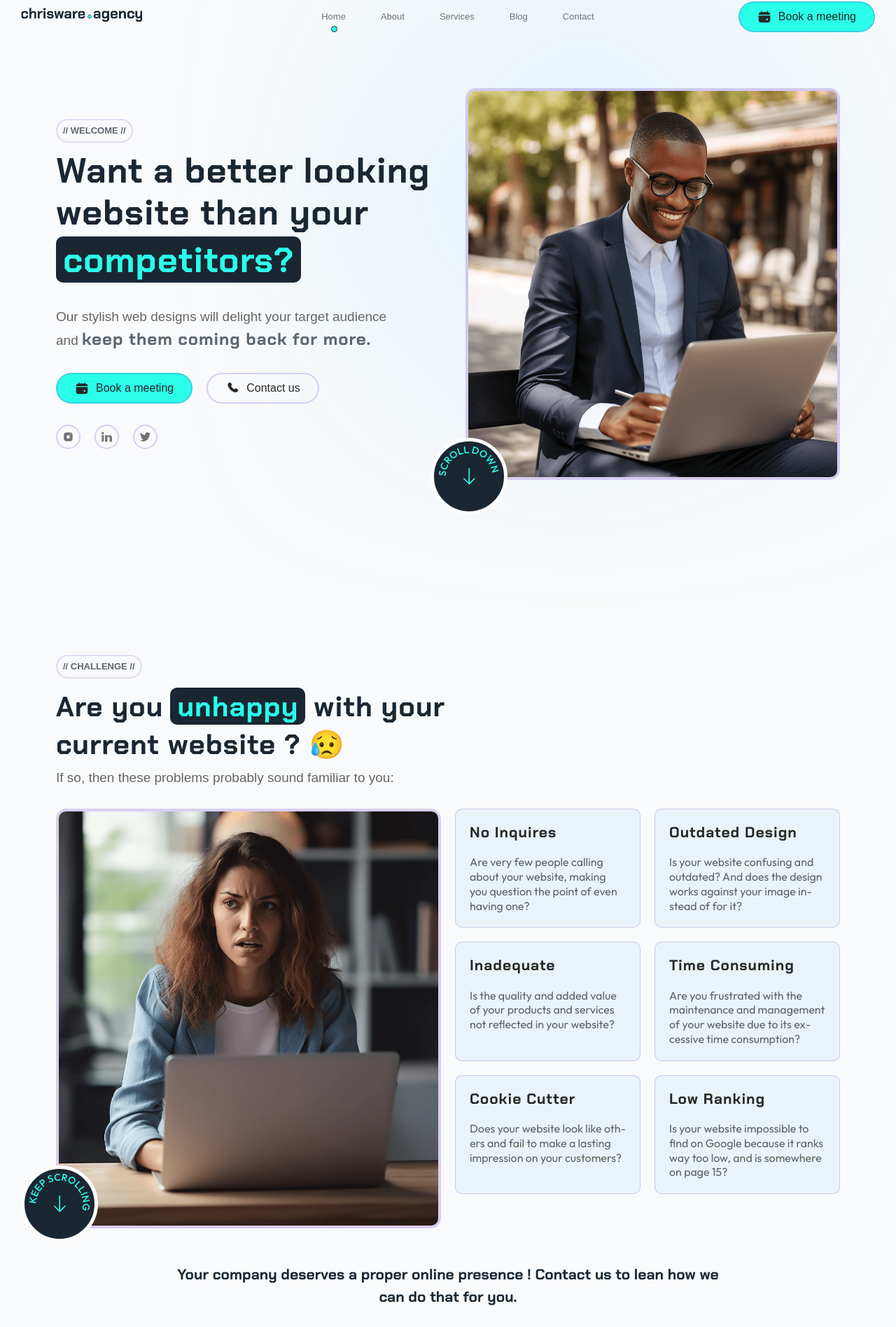
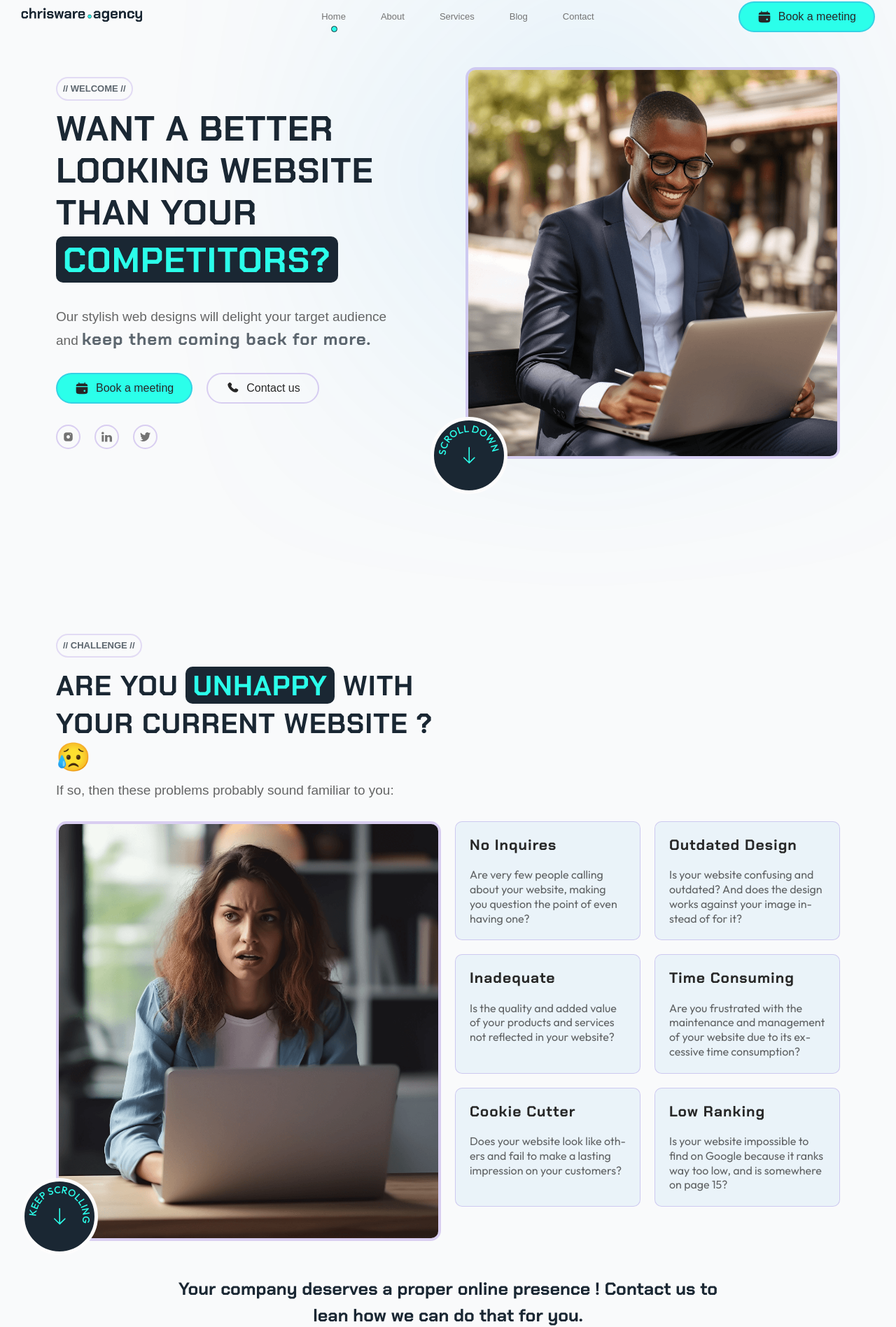
Before and after one commit to ChristianWare/chris-ware-agency, a Next.js app: page / in a window 1280 px wide. Shown: the part 18-1915 px from the top of the page at 70% size. Built offline with nearby package versions, Linux system fonts and the light colour scheme; no server answers; a web font is replaced by a local one.

Commit message:
Heading Uppercasing

```diff
--- a/src/app/globals.css
+++ b/src/app/globals.css
@@ -48,6 +48,7 @@ a {
 h1 {
   font-size: 6.5rem;
   line-height: 120%;
+  text-transform: uppercase;
 }
 
 h1,
@@ -64,6 +65,8 @@ strong {
 
 h2 {
   font-size: 4.8rem;
+  text-transform: uppercase;
+  line-height: 130%;
 }
 
 h3 {
--- a/src/components/Challenge/Challenge.module.css
+++ b/src/components/Challenge/Challenge.module.css
@@ -115,7 +115,7 @@
   font-family: var(--chakraPetch);
   color: var(--navy);
   font-weight: 700;
-  font-size: 2.1rem;
+  font-size: 2.5rem;
   text-align: center;
   width: 70%;
   margin-left: auto;
--- a/src/components/Hero/Hero.module.css
+++ b/src/components/Hero/Hero.module.css
@@ -8,7 +8,7 @@
   justify-content: space-between;
   gap: 5rem;
   position: relative;
-  margin-top: 3rem;
+  /* margin-top: 2rem; */
 }
 
 .lableContainer {
```
